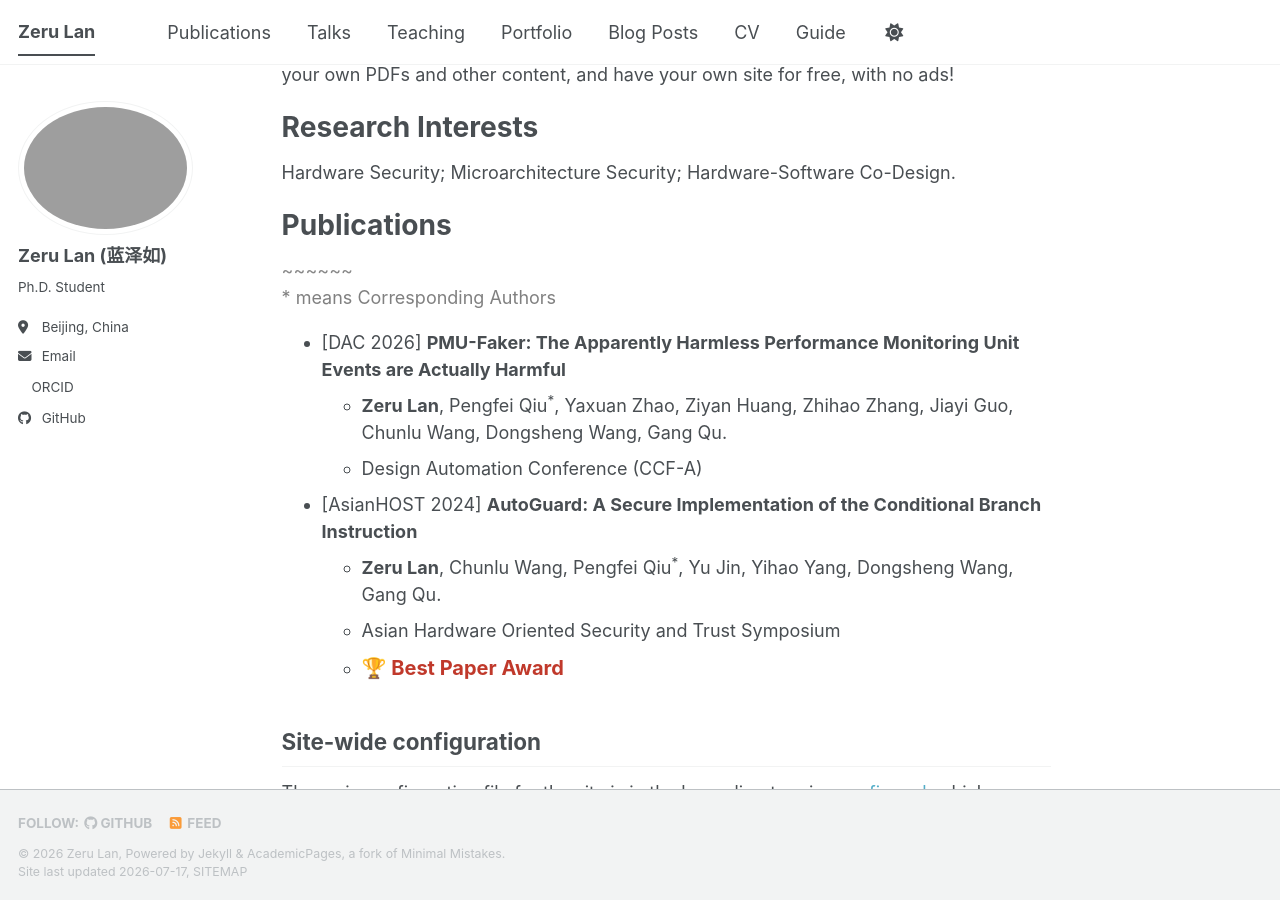
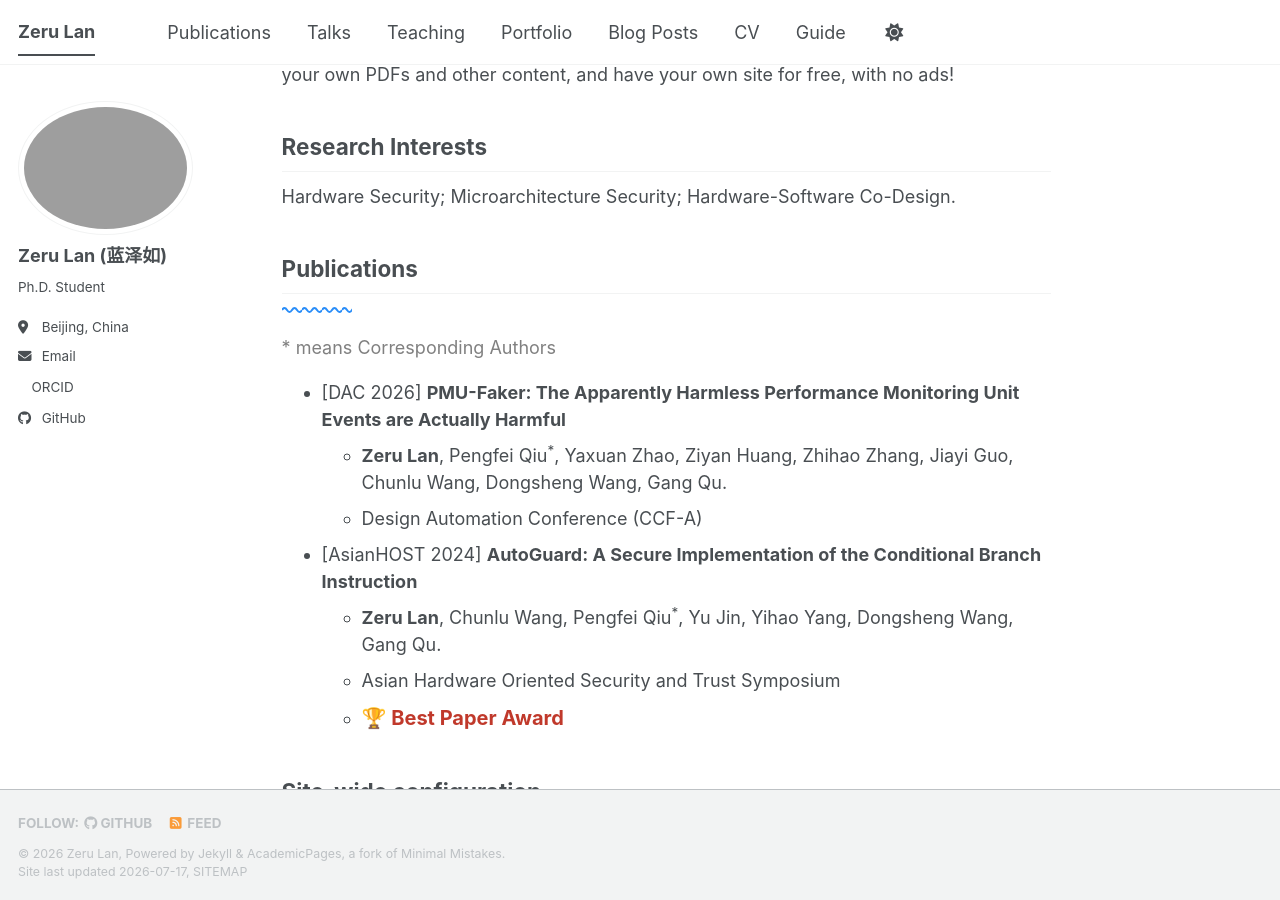
Before and after one commit to LanZeru/LanZeru.github.io, a Jekyll site: the page built from _pages/about.md, in a window 1280 px wide and 900 px high, scrolled down 349 px. Built offline with Jekyll 4.4.1, drawn with Linux system fonts in a browser that asks for light colours; a style sheet for code colours, icons or effects is not loaded.

Commit message:
Update about.md

```diff
--- a/_pages/about.md
+++ b/_pages/about.md
@@ -11,13 +11,11 @@ This is the front page of a website that is powered by the [Academic Pages templ
 
  You can fork [this template](https://github.com/academicpages/academicpages.github.io) right now, modify the configuration and Markdown files, add your own PDFs and other content, and have your own site for free, with no ads!
 
-Research Interests
-======
+## Research Interests
 Hardware Security; Microarchitecture Security; Hardware-Software Co-Design.
 
-Publications
-======
-<div style="color:#888;">~~~~~~</div>
+## Publications
+<div class="wavy-line"></div>
 <font color=Grey>* means Corresponding Authors</font>
 - [DAC 2026] **PMU-Faker: The Apparently Harmless Performance Monitoring Unit Events are Actually Harmful**
   - **Zeru Lan**, Pengfei Qiu<sup>*</sup>, Yaxuan Zhao, Ziyan Huang, Zhihao Zhang, Jiayi Guo, Chunlu Wang, Dongsheng Wang, Gang Qu.
```
